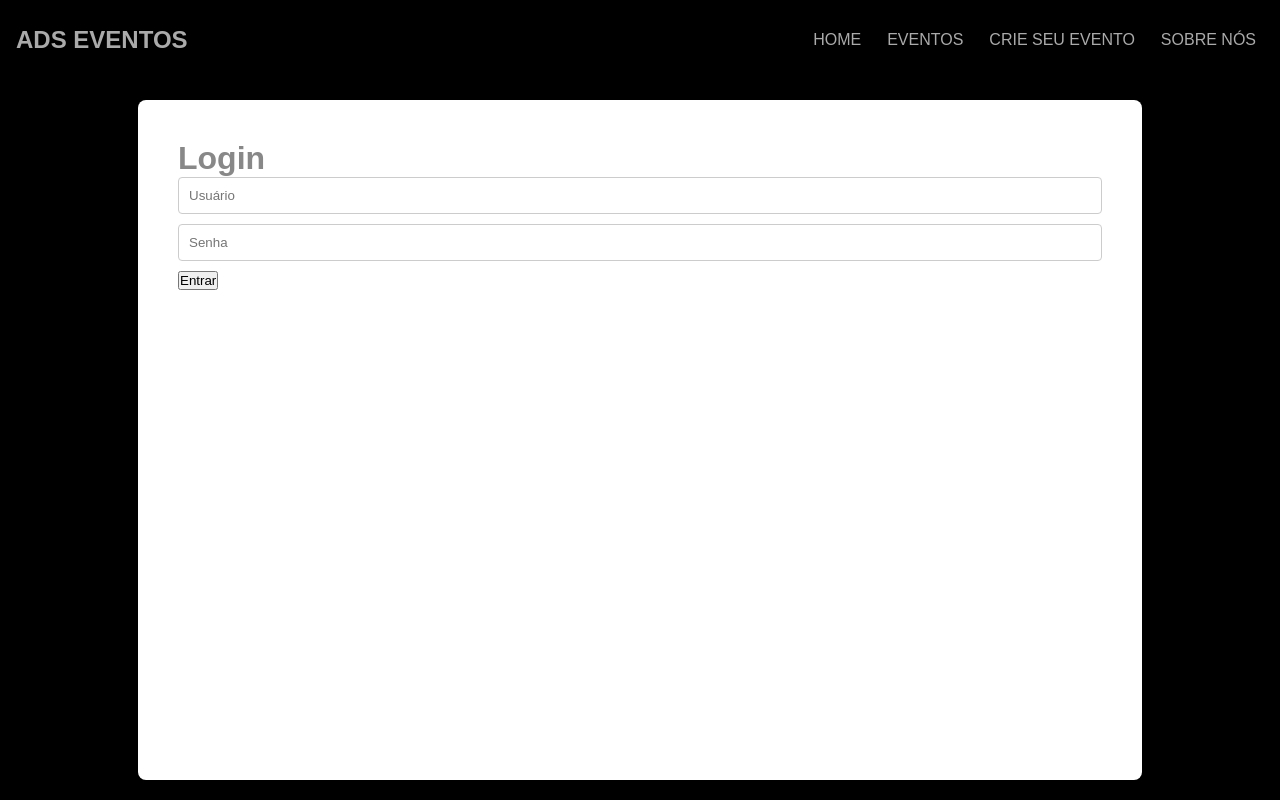
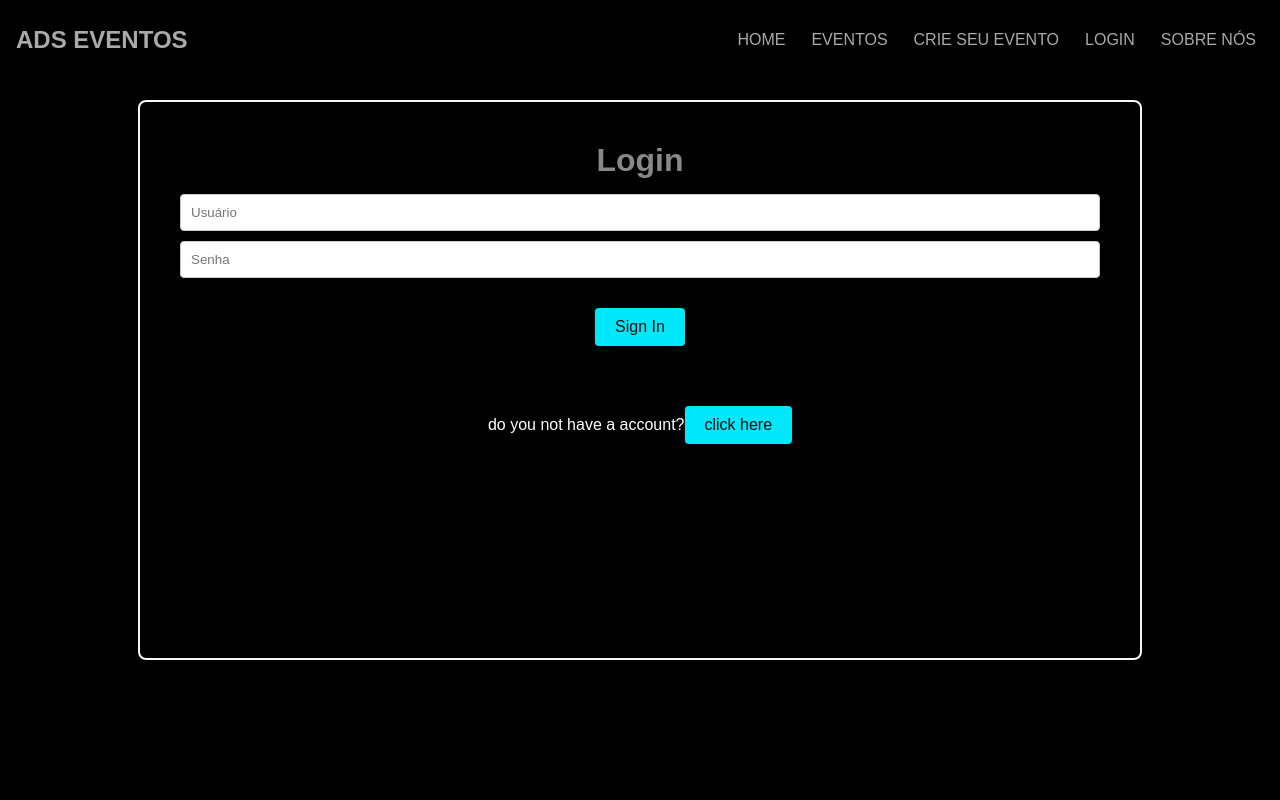
Before and after one commit to FelipeCostaOFM/Projeto-Integrador, a React (Create React App) app in the folder frontend/: page /SignIn in a window 1280 px wide. Built offline with nearby package versions, Linux system fonts and the light colour scheme.

Commit message:
tela de cadastro e mudanças no estilo

```diff
--- a/frontend/src/App.css
+++ b/frontend/src/App.css
@@ -1,25 +1,28 @@
 /* Estilos dos botões */
 button.info-button,
 button[type="crie-evento"] {
-  background-color: #28a745;
+  background-color: #00e7f9;
   border: none;
   border-radius: 4px;
-  color: white;
+  color: #0f0f0f;
   cursor: pointer;
   font-size: 16px;
   margin-bottom: 40px;
   margin-top: 20px;
   padding: 10px 20px;
+  transition: 1,5;
 }
 
 button.info-button:hover,
 button[type="crie-evento"]:hover {
-  background-color: #218838;
+  color: #ccc;
+  background-color: blue;
 }
 
 /* Box matriz das event-box */
 .event-box {
-  align-items: center;
+  align-items: flex-start;
+  background-color: #0f0f0f;
   border: 1px solid #ccc;
   border-radius: 4px;
   box-shadow: 0 0 10px rgba(0, 0, 0, 0.1);
@@ -29,13 +32,8 @@ button[type="crie-evento"]:hover {
   justify-content: space-between;
   margin-bottom: 20px;
   padding: 15px;
-  text-align: center;
+  text-align: start;
   transition: background-color 0.3s ease;
-}
-
-.event-box:hover {
-  background-color: #f2f2f2;
-  box-shadow: 0 0 10px rgba(0, 0, 0, 0.1);
 }
 
 .event-box h2,
@@ -58,7 +56,6 @@ button[type="crie-evento"]:hover {
 
 /* Container principal */
 .container {
-  background-color: #fff;
   border-radius: 8px;
   box-shadow: 0 0 10px rgba(0, 0, 0, 0.1);
   margin: 20px auto;
@@ -117,7 +114,7 @@ button[type="crie-evento"]:hover {
 }
 
 .container2 button[type="submit"] {
-  background-color: #28a745;
+  background-color: #00e7f9;
   border: none;
   border-radius: 4px;
   color: white;
@@ -128,12 +125,13 @@ button[type="crie-evento"]:hover {
 }
 
 .container2 button[type="submit"]:hover {
-  background-color: #218838;
+  background-color: #00e7f9;
 }
 
 /* INPUT e TEXTAREA */
 input[type="text"],
 input[type="password"],
+input[type="email"],
 textarea {
   border: 1px solid #ccc;
   border-radius: 4px;
--- a/frontend/src/Components/Views/Header-Footer/index.css
+++ b/frontend/src/Components/Views/Header-Footer/index.css
@@ -28,7 +28,7 @@ hr {
   transition: color 0.5s, font-size 0.5s;
 }
 .titulo:hover {
-  color: #28a745;
+  color: #00e7f9;
   font-size: 28px;
 }
 
@@ -37,7 +37,7 @@ hr {
 }
 
 .menu li a:hover {
-  color: #28a745;
+  color: #00e7f9;
 }
 
 .cabecalho {
--- a/frontend/src/Components/Views/Header-Footer/index.jsx
+++ b/frontend/src/Components/Views/Header-Footer/index.jsx
@@ -10,6 +10,7 @@ function HeaderPage() {
                         <li><a href="/">Home</a></li>
                         <li><a href="/contato">Eventos</a></li>
                         <li><a href="/contato">Crie seu Evento</a></li>
+                        <li><a href="/SignIn">Login</a></li>
                         <li><a href="/sobre">Sobre nós</a></li>
                     </ul>
                 </nav>
--- /dev/null
+++ b/frontend/src/Components/Views/Login-Cadastro/cadastro.jsx
@@ -0,0 +1,23 @@
+import { Link } from "react-router-dom";
+import "./index.css"
+
+function Cadastro() {
+    return(
+        <>
+            <div class="container-cadastro">
+                <h1>Register</h1>
+                <form id="loginForm">
+                    <input type="text" placeholder="Usuário" id="username" />
+                    <input type="email" placeholder="Email" id="email" />
+                    <input type="password" placeholder="Senha" id="password" />
+                    <input type="password" placeholder="Confirme sua Senha" id="confirm-password" />
+                    <Link to={'/SignIn'}>
+                        <button type="submit">Sign Up</button>
+                    </Link>
+                </form>
+            </div>
+        </>
+    )
+};
+
+export default Cadastro;
--- /dev/null
+++ b/frontend/src/Components/Views/Login-Cadastro/index.css
@@ -0,0 +1,58 @@
+.container-login {
+    text-align: center;
+    border-radius: 8px;
+    border: 2px solid whitesmoke;
+    box-shadow: 0 0 10px rgba(0, 0, 0, 0.1);
+    margin: 20px auto;
+    width: calc(80vw - 20px);
+    max-width: auto;
+    height: 70vh;
+    padding: 40px;
+  }
+
+  .container-cadastro {
+    text-align: center;
+    border: 2px solid whitesmoke;
+    border-radius: 8px;
+    box-shadow: 0 0 10px rgba(0, 0, 0, 0.1);
+    margin: 20px auto;
+    width: calc(80vw - 20px);
+    max-width: auto;
+    height: 70vh;
+    padding: 40px;
+  }
+
+  h1 {
+    margin-bottom: 15px;
+  }
+
+  input {
+
+  }
+
+/* Estilos dos botões */
+button.info-button,
+button[type="submit"],
+button[type="button"] {
+  background-color: #00e7f9;
+  border: none;
+  border-radius: 4px;
+  color: #0f0f0f;
+  cursor: pointer;
+  font-size: 16px;
+  margin-bottom: 40px;
+  margin-top: 20px;
+  padding: 10px 20px;
+  transition: 1,5;
+}
+
+button.info-button:hover,
+button[type="submit"]:hover,
+button[type="button"]:hover {
+  color: #ccc;
+  background-color: blue;
+}
+
+p {
+    color: white;
+}
--- a/frontend/src/Components/Views/Login-Cadastro/login.jsx
+++ b/frontend/src/Components/Views/Login-Cadastro/login.jsx
@@ -1,16 +1,22 @@
 import { Link } from "react-router-dom";
+import "./index.css"
 
 function Login() {
     return(
         <>
-            <div class="container">
+            <div class="container-login">
                 <h1>Login</h1>
                 <form id="loginForm">
                     <input type="text" placeholder="Usuário" id="username" />
                     <input type="password" placeholder="Senha" id="password" />
                     <Link to={'/Home'}>
-                        <button type="submit">Entrar</button>
+                        <button type="submit">Sign In</button>
                     </Link>
+                        <p>do you not have a account?
+                            <Link to={"/SignUp"}>
+                                <button type="button">click here</button>
+                            </Link>
+                        </p>
                 </form>
             </div>
         </>
--- a/frontend/src/Components/index.jsx
+++ b/frontend/src/Components/index.jsx
@@ -3,6 +3,7 @@ import Login from './Views/Login-Cadastro/login';
 import Home from './Views/Principais/home';
 import NewEvent from './Views/Principais/newEvent';
 import HeaderPage from './Views/Header-Footer';
+import Cadastro from './Views/Login-Cadastro/cadastro';
 function Rotas() {
     return(
         <>
@@ -13,6 +14,7 @@ function Rotas() {
                     <Route path='/SignIn' element={ < Login /> } />
                     <Route path='/Home' element={ < Home /> } />
                     <Route path='/NewEvent' element={ < NewEvent /> } />
+                    <Route path='/SignUp' element={ <Cadastro />} />
                 </Routes>
             </BrowserRouter>
         </>
```
